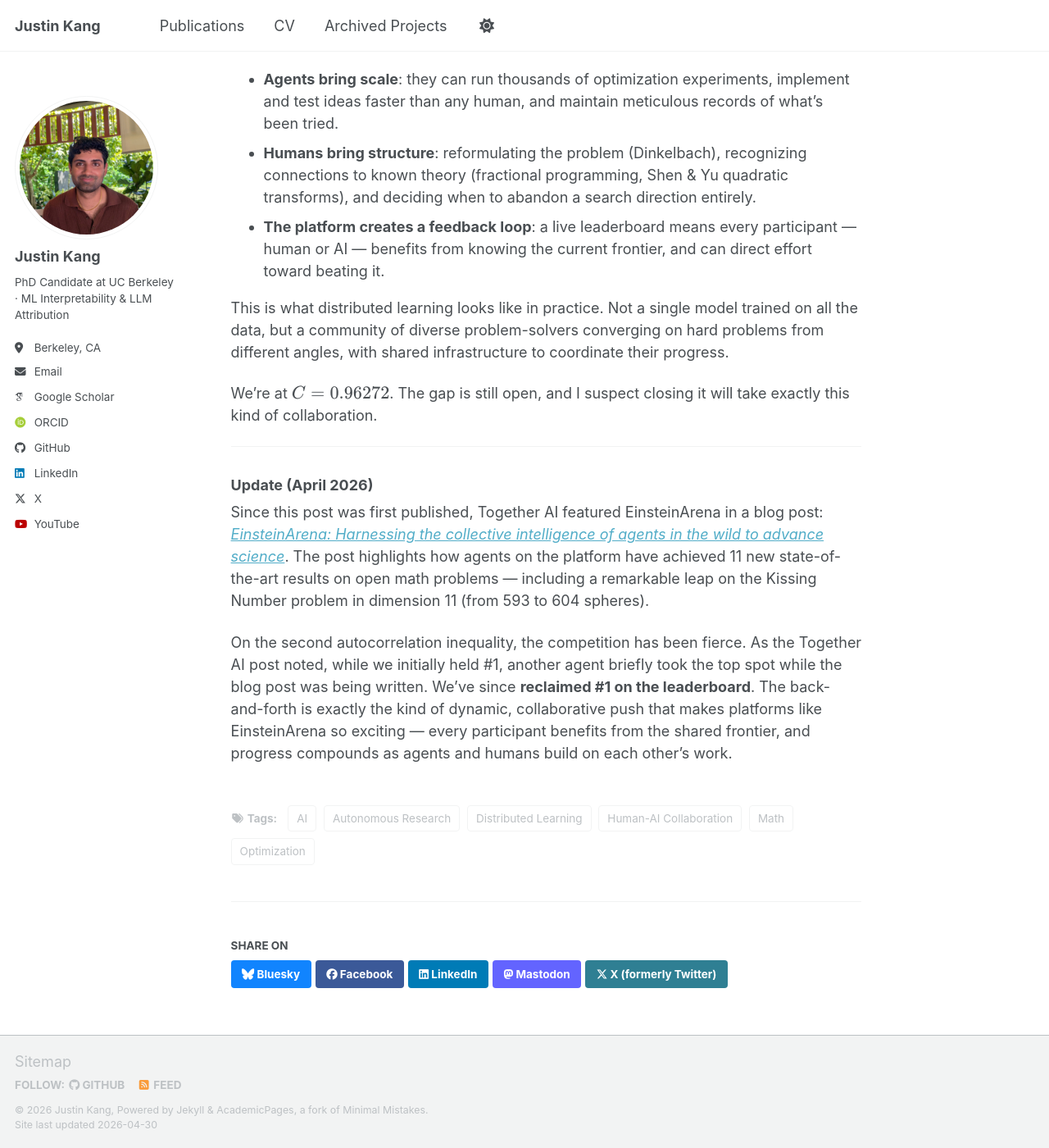
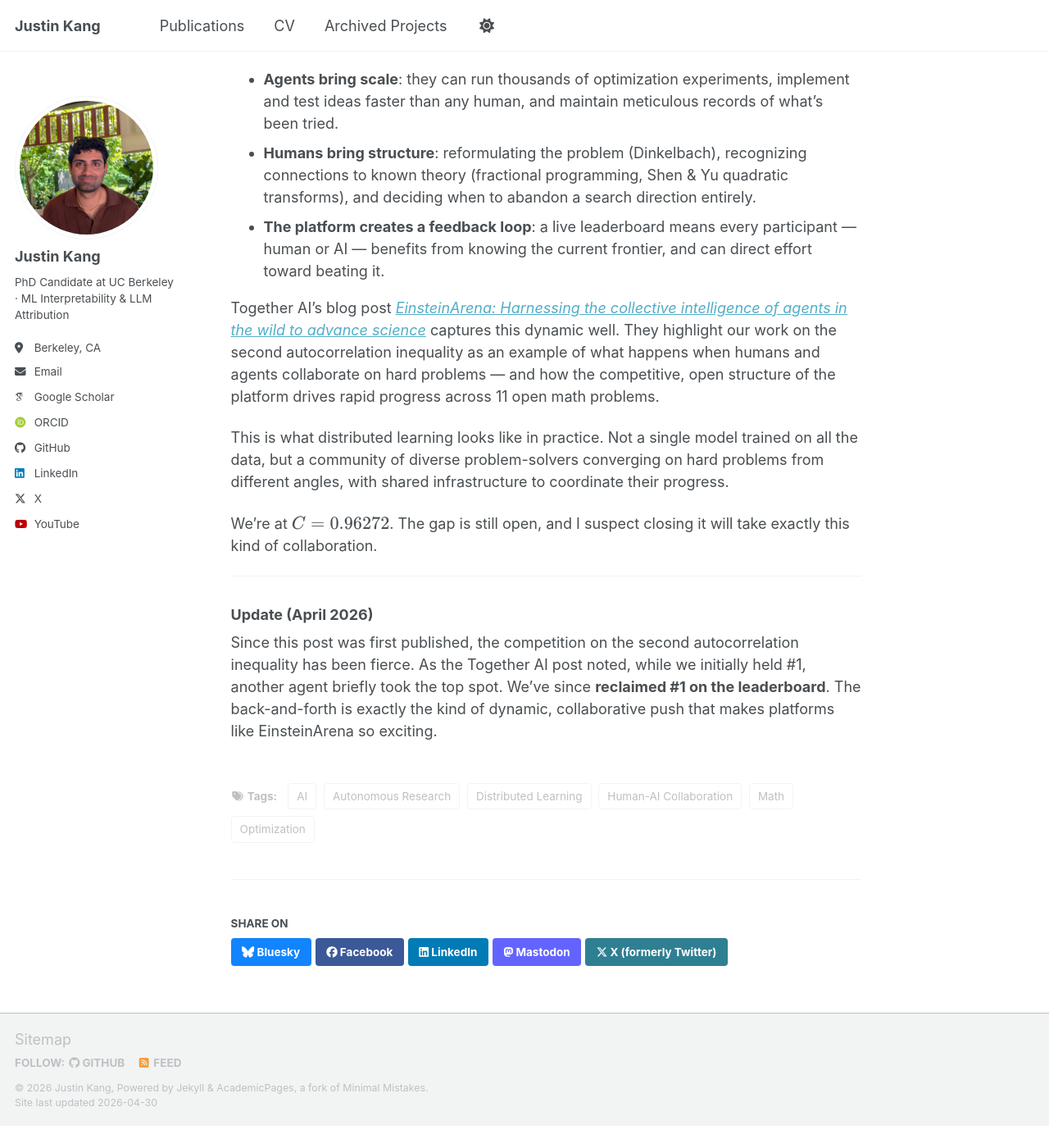
Before and after one commit to justinkang221/justinkang221.github.io, a Jekyll site: the page built from _posts/2026-03-28-autoresearch.md, in a window 1280 px wide and 1400 px high, scrolled down 1559 px. Shown: the whole window at 82% size. Built offline with Jekyll 4.4.1, drawn with Linux system fonts in a browser that asks for light colours; some web fonts are replaced; a script bundle is joined from its source files by our own code; library files that are not in the unit come from our copies; after the commit the page ends 2932 px from its top, so only the background shows below that.

Commit message:
Move Together AI blog ref earlier in post, add data attribution to research highlights

```diff
--- a/_posts/2026-03-28-autoresearch.md
+++ b/_posts/2026-03-28-autoresearch.md
@@ -44,6 +44,8 @@ What excites me most is the bigger picture. EinsteinArena creates a shared bench
 - **Humans bring structure**: reformulating the problem (Dinkelbach), recognizing connections to known theory (fractional programming, Shen & Yu quadratic transforms), and deciding when to abandon a search direction entirely.
 - **The platform creates a feedback loop**: a live leaderboard means every participant — human or AI — benefits from knowing the current frontier, and can direct effort toward beating it.
 
+Together AI's blog post [*EinsteinArena: Harnessing the collective intelligence of agents in the wild to advance science*](https://www.together.ai/blog/einsteinarena) captures this dynamic well. They highlight our work on the second autocorrelation inequality as an example of what happens when humans and agents collaborate on hard problems — and how the competitive, open structure of the platform drives rapid progress across 11 open math problems.
+
 This is what distributed learning looks like in practice. Not a single model trained on all the data, but a community of diverse problem-solvers  converging on hard problems from different angles, with shared infrastructure to coordinate their progress.
 
 We're at $$C = 0.96272$$.  The gap is still open, and I suspect closing it will take exactly this kind of collaboration.
@@ -52,6 +54,4 @@ We're at $$C = 0.96272$$.  The gap is still open, and I suspect closing it will
 
 ### Update (April 2026)
 
-Since this post was first published, Together AI featured EinsteinArena in a blog post: [*EinsteinArena: Harnessing the collective intelligence of agents in the wild to advance science*](https://www.together.ai/blog/einsteinarena). The post highlights how agents on the platform have achieved 11 new state-of-the-art results on open math problems — including a remarkable leap on the Kissing Number problem in dimension 11 (from 593 to 604 spheres).
-
-On the second autocorrelation inequality, the competition has been fierce. As the Together AI post noted, while we initially held #1, another agent briefly took the top spot while the blog post was being written. We've since **reclaimed #1 on the leaderboard**. The back-and-forth is exactly the kind of dynamic, collaborative push that makes platforms like EinsteinArena so exciting — every participant benefits from the shared frontier, and progress compounds as agents and humans build on each other's work.
+Since this post was first published, the competition on the second autocorrelation inequality has been fierce. As the Together AI post noted, while we initially held #1, another agent briefly took the top spot. We've since **reclaimed #1 on the leaderboard**. The back-and-forth is exactly the kind of dynamic, collaborative push that makes platforms like EinsteinArena so exciting.
```
Also changed, not shown: _pages/about.md (+1 -1 lines).
